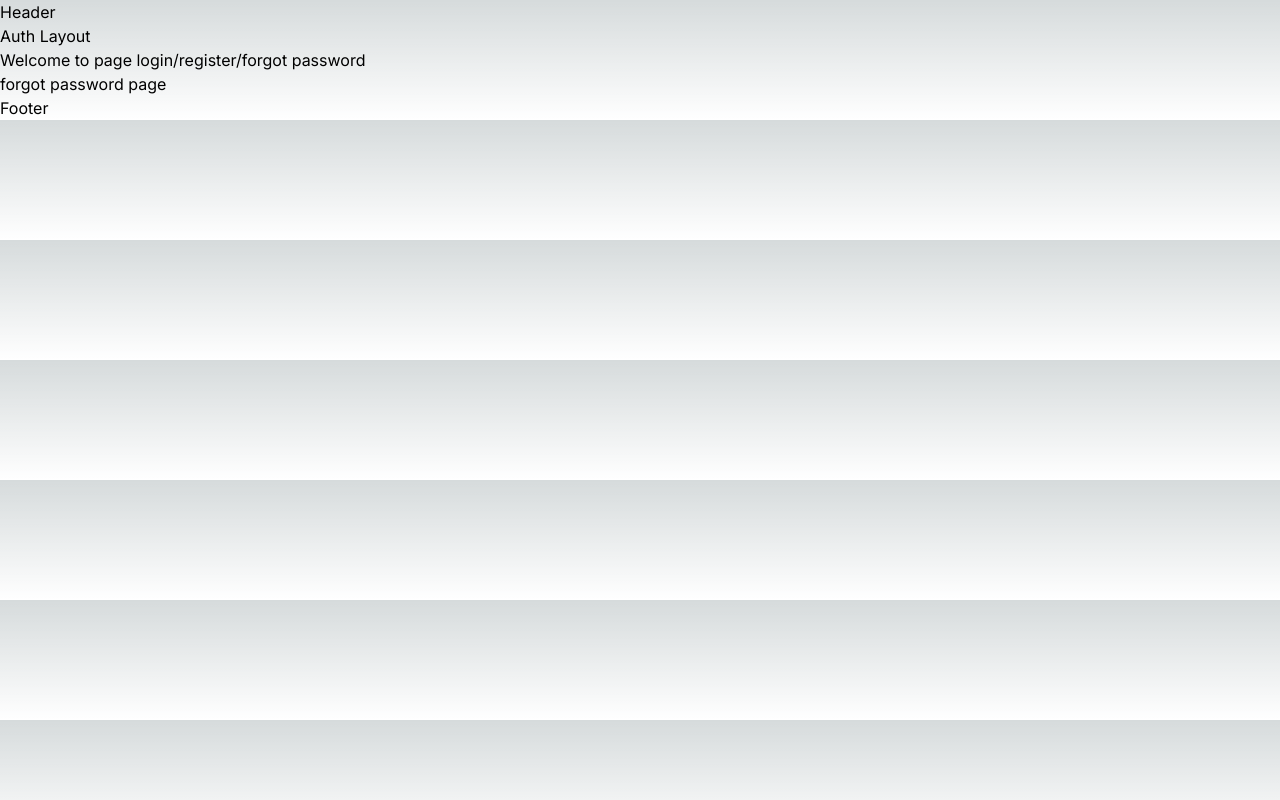
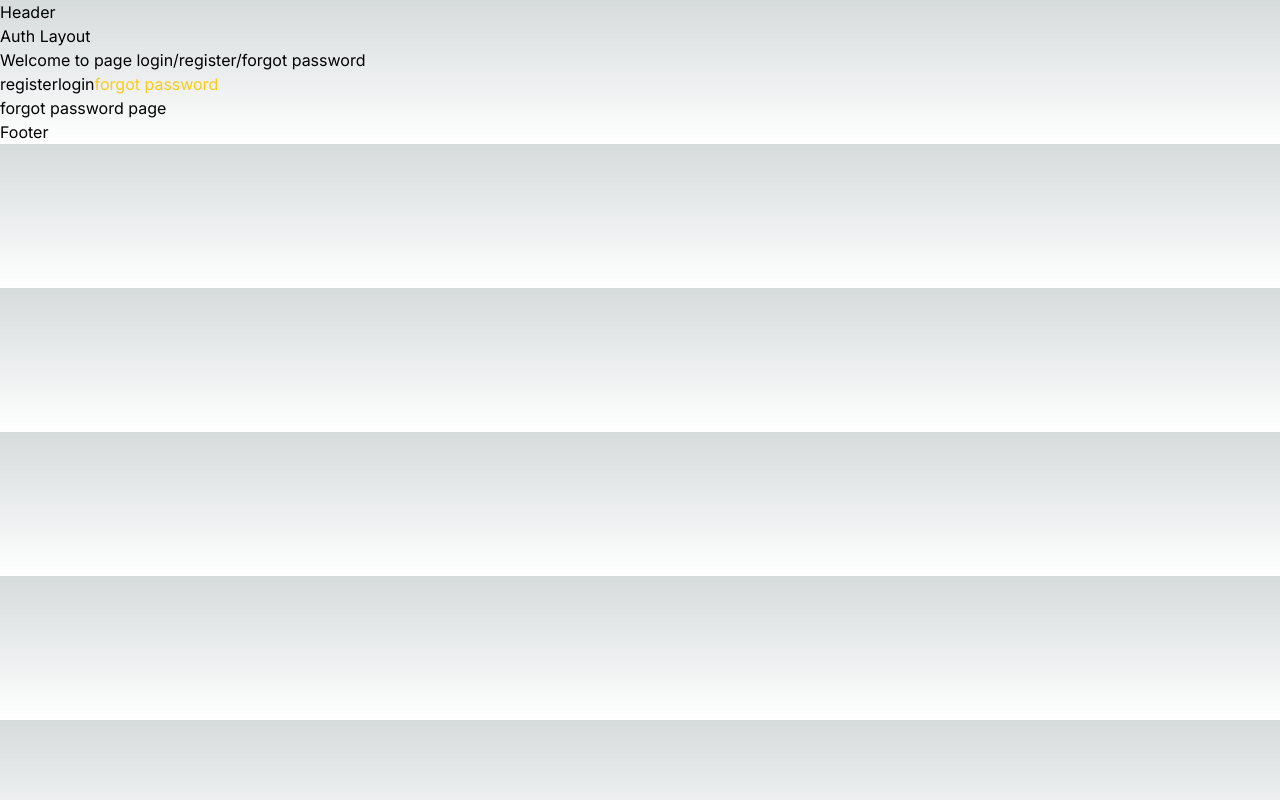
Before and after one commit to romiardanaputra/learn-next-js, a Next.js app: page /forgot-password in a window 1280 px wide. Built offline with nearby package versions, Linux system fonts and the light colour scheme.

Commit message:
docs(nav): Create example active Link component navigation

```diff
--- a/src/app/(auth)/(auth-layout)/layout.tsx
+++ b/src/app/(auth)/(auth-layout)/layout.tsx
@@ -1,14 +1,36 @@
+"use client";
 import { NextPage } from "next";
+import Link from "next/link";
+import { usePathname } from "next/navigation";
 
 interface Props {
   children: React.ReactNode;
 }
 
+const navLinks = [
+  { linkName: "register", href: "/register" },
+  { linkName: "login", href: "/login" },
+  { linkName: "forgot password", href: "/forgot-password" },
+];
+
 const AuthLayout: NextPage<Props> = ({ children }) => {
+  const pathName = usePathname();
   return (
     <div>
       <h1>Auth Layout</h1>
       <p>Welcome to page login/register/forgot password</p>
+      {navLinks.map((link, index) => {
+        const isActive = pathName.startsWith(link.href);
+        return (
+          <Link
+            key={index}
+            href={link.href}
+            className={isActive ? "text-yellow-400" : ""}
+          >
+            {link.linkName}
+          </Link>
+        );
+      })}
       {children}
     </div>
   );
```
